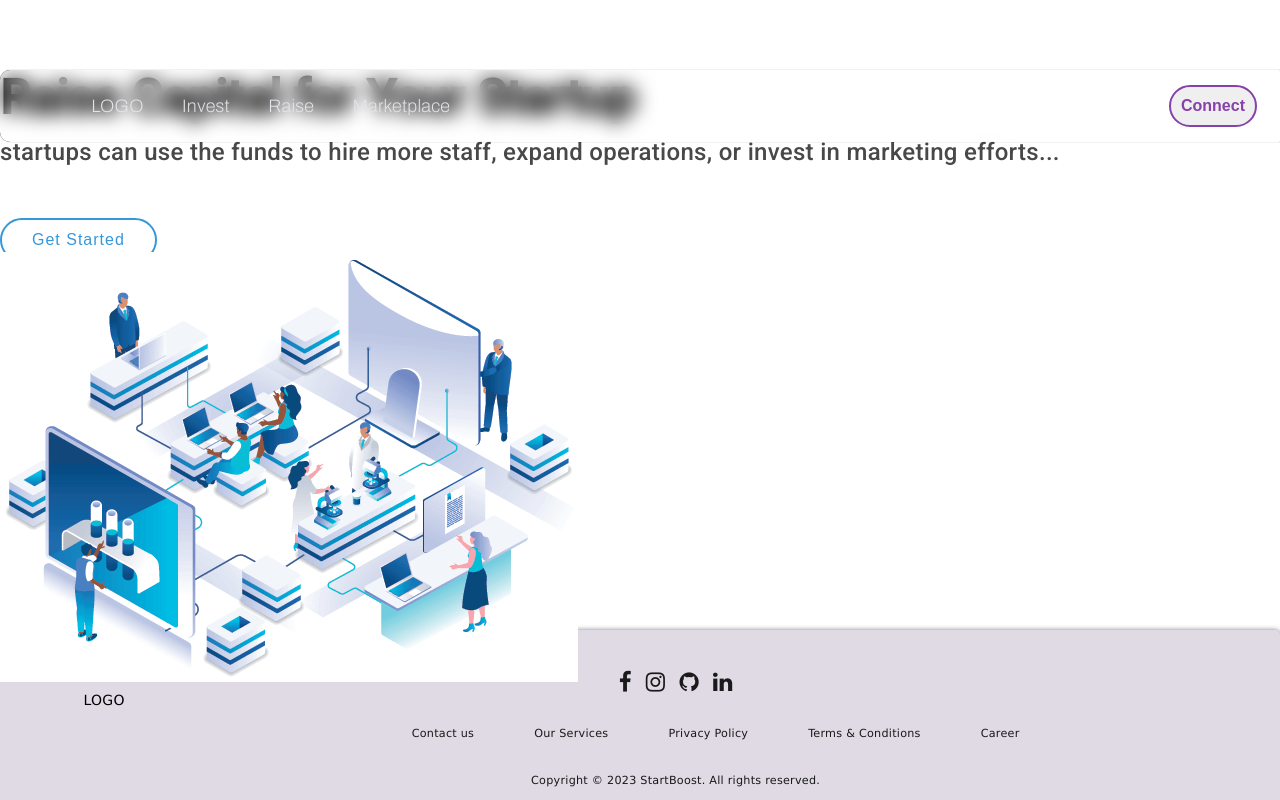
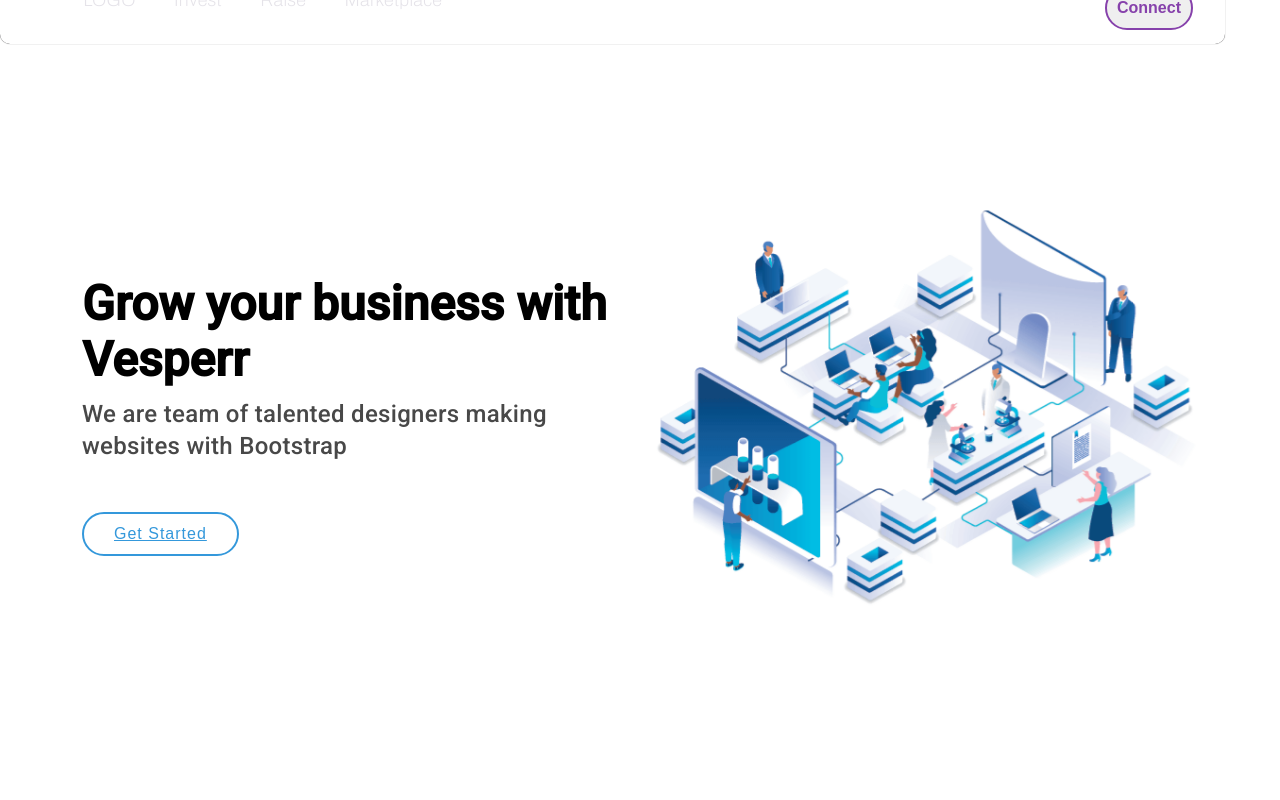
Before and after one commit to TayssirGh/projet_semestriel, an Angular app: page /raisePage in a window 1280 px wide. Shown: the top 800 px of the page. Built offline with nearby package versions, Linux system fonts and the light colour scheme.

Commit message:
09/04/2023

```diff
--- a/package.json
+++ b/package.json
@@ -20,6 +20,7 @@
     "@angular/platform-browser": "^15.2.0",
     "@angular/platform-browser-dynamic": "^15.2.0",
     "@angular/router": "^15.2.0",
+    "bootstrap": "^5.2.3",
     "rxjs": "~7.8.0",
     "tslib": "^2.3.0",
     "zone.js": "~0.12.0"
--- a/src/app/components/pages/form-startup/form-startup.component.html
+++ b/src/app/components/pages/form-startup/form-startup.component.html
@@ -1,6 +1,6 @@
-<html>
 
-<body>
+
+
 
     <div class="main-wrapper">
 
@@ -9,9 +9,9 @@
 
       <div class="form-wrapper">
                 <div class="image-wrapper">
-             <img src="assets/raise-form.png" alt="image">
+                  <img src="assets/raise-form.png" alt="">
       </div>
-      <form >
+      <form #f="ngForm" >
         <h2 class="hello">Welcome to StartBoost!</h2> <br>
         <p>Join our platform for innovative startups by filling out the form below and start boosting your business today.</p>
 
@@ -19,6 +19,7 @@
           <div class="mb-5">
             <label  for="legal-name" class="form-label"> Legal name of company </label>
             <input
+             (change)="log(legalname)"
               required
               ngModel
               #legalname="ngModel"
@@ -313,12 +314,10 @@
              </div>
           </div>
           <div class="mb-5">
-            <button type="submit" class="btn btn-primary">Submit</button>
+            <button type="submit" [disabled]="!f.valid" class="btn btn-primary">Submit</button>
           </div>
+
 
         </form>
       </div>
     </div>
-
-  </body>
-</html>
--- a/src/app/components/pages/form-startup/form-startup.component.scss
+++ b/src/app/components/pages/form-startup/form-startup.component.scss
@@ -58,24 +58,32 @@
   resize: none;
 }
 .form-input:focus {
-  border-color: #6a64f1;
+  border-color: #3498db;
   box-shadow: 0px 3px 8px rgba(0, 0, 0, 0.05);
 }
 
 .btn {
   text-align: center;
-  font-size: 16px;
   border-radius: 6px;
   padding: 14px 32px;
-  border: none;
-  font-weight: 600;
-  background-color: #6a64f1;
-  color: white;
   width: 100%;
+  font-family: "Raleway", sans-serif;
+  font-weight: 500;
+  font-size: 16px;
+  letter-spacing: 1px;
+  display: inline-block;
+  padding: 10px 30px;
+  transition: 0.5s;
+  background: #3498db;
+  color: #fff;
+  border: #3498db;
   cursor: pointer;
 }
 .btn:hover {
   box-shadow: 0px 3px 8px rgba(0, 0, 0, 0.05);
+  color: #fff;
+  background: #4aa3df;
+  border: #4aa3df;
 }
 
 .mx-3 {
@@ -96,9 +104,9 @@
   width: 100%;
 }
 h2 {
-  font-size: 1.5rem;
-  font-weight: bold;
-  margin-bottom: 1rem;
+  color: #484848;
+  margin-bottom: 50px;
+  font-size: 24px;
 }
 @media (min-width: 540px) {
   .sm\:w-half {
@@ -116,13 +124,14 @@
   border-color: #dc3545;
 }
 .ng-valid.ng-touched {
-  border-color: #29de1f;
+  border-color: #7EBF8B;
 }
 .hello {
-  font-size: 2em;
-  text-align: center;
-  position: relative;
-  color: #2a0d64;
+  margin: 0 0 10px 0;
+  font-size: 48px;
+  font-weight: 700;
+  line-height: 56px;
+  color: black;
 }
 p{
 
--- a/src/app/components/pages/form-startup/form-startup.component.ts
+++ b/src/app/components/pages/form-startup/form-startup.component.ts
@@ -6,5 +6,10 @@
   styleUrls: ['./form-startup.component.scss']
 })
 export class FormStartupComponent {
+ log(x){
+  console.log(x)
+
+  };
+
 
 }
--- a/src/app/components/pages/raise-page/raise-page.component.html
+++ b/src/app/components/pages/raise-page/raise-page.component.html
@@ -1,16 +1,17 @@
+
 <section id="hero" class="d-flex align-items-center">
 
   <div class="container">
     <div class="row">
       <div class="col-lg-6 pt-5 pt-lg-0 order-2 order-lg-1 d-flex flex-column justify-content-center">
-        <h1 data-aos="fade-up">Raise Capital for Your Startup</h1>
-        <h2 data-aos="fade-up" data-aos-delay="400">startups can use the funds to hire more staff, expand operations, or invest in marketing efforts...</h2>
+        <h1 data-aos="fade-up">Grow your business with Vesperr</h1>
+        <h2 data-aos="fade-up" data-aos-delay="400">We are team of talented designers making websites with Bootstrap</h2>
         <div data-aos="fade-up" data-aos-delay="800">
-          <a  class="btn-get-started scrollto">Get Started</a>
+          <a routerLink="/formStartup" class="btn-get-started scrollto">Get Started</a>
         </div>
       </div>
       <div class="col-lg-6 order-1 order-lg-2 hero-img" data-aos="fade-left" data-aos-delay="200">
-        <img routerLink="" src="assets/hero-img.png" class="img-fluid animated" alt="">
+       <img src="assets/hero-img.png" class="img-fluid animated" alt="image">
       </div>
     </div>
   </div>
--- a/src/app/components/pages/raise-page/raise-page.component.scss
+++ b/src/app/components/pages/raise-page/raise-page.component.scss
@@ -1,10 +1,12 @@
 #hero {
   width: 100%;
-  height: 70vh;
-  margin-top: 70px;
+  height: 100%;
+  // margin-top: 70px;
 }
 
-#hero h1 {
+
+ h1 {
+  // padding-top: 100px;
   margin: 0 0 10px 0;
   font-size: 48px;
   font-weight: 700;
@@ -102,3 +104,47 @@
     transform: translateY(-10px);
   }
 }
+
+// cv
+section {
+  padding: 60px 0;
+  overflow: hidden;
+}
+
+.section-bg {
+  background-color: #f7fbfe;
+}
+
+.section-title {
+  text-align: center;
+  padding-bottom: 30px;
+}
+
+.section-title h2 {
+  font-size: 32px;
+  font-weight: bold;
+  text-transform: uppercase;
+  position: relative;
+  color: #222222;
+}
+
+.section-title h2::before,
+.section-title h2::after {
+  content: "";
+  width: 50px;
+  height: 2px;
+  background: #3498db;
+  display: inline-block;
+}
+
+.section-title h2::before {
+  margin: 0 15px 10px 0;
+}
+
+.section-title h2::after {
+  margin: 0 0 10px 15px;
+}
+
+.section-title p {
+  margin: 15px 0 0 0;
+}
--- a/src/app/components/pages/raise-page/raise-page.module.ts
+++ b/src/app/components/pages/raise-page/raise-page.module.ts
@@ -3,6 +3,8 @@
 import { RaisePageComponent } from './raise-page.component';
 import {FormsModule, ReactiveFormsModule } from '@angular/forms';
 import { CommonModule } from '@angular/common';
+import { formStartupModule } from '../form-startup/formStartup.module';
+import {MatButtonModule} from '@angular/material/button';
 
 
 
@@ -11,7 +13,9 @@
       RaisePageRoutingModule,
        ReactiveFormsModule,
        CommonModule,
-       FormsModule
+       FormsModule,
+       formStartupModule,
+       MatButtonModule
 
   ],
   declarations: [ RaisePageComponent],
--- a/src/app/components/reusable/navbar/navbar.component.html
+++ b/src/app/components/reusable/navbar/navbar.component.html
@@ -7,7 +7,7 @@
 
                 <li><a><img>LOGO</a></li>
                 <li><a href="#">Invest</a></li>
-                <li><a>Raise</a></li>
+                <li><a routerLink="/raisePage">Raise</a></li>
                 <li><a>Marketplace</a></li>
             </ul>
 
--- a/src/styles.scss
+++ b/src/styles.scss
@@ -1,3 +1,4 @@
 
 html, body { height: 100%; }
-body { margin: 0; font-family: Roboto, "Helvetica Neue", sans-serif; }
+body {  margin: 0; font-family: Roboto, "Helvetica Neue", sans-serif; }
+@import '~bootstrap/dist/css/bootstrap.min.css';
```
Also changed, not shown: src/app/components/reusable/footer/footer.component.html (line endings or trailing spaces), src/assets/raise-form.jpg (added), 1 other file (tests, documents, lock files or other folders).
